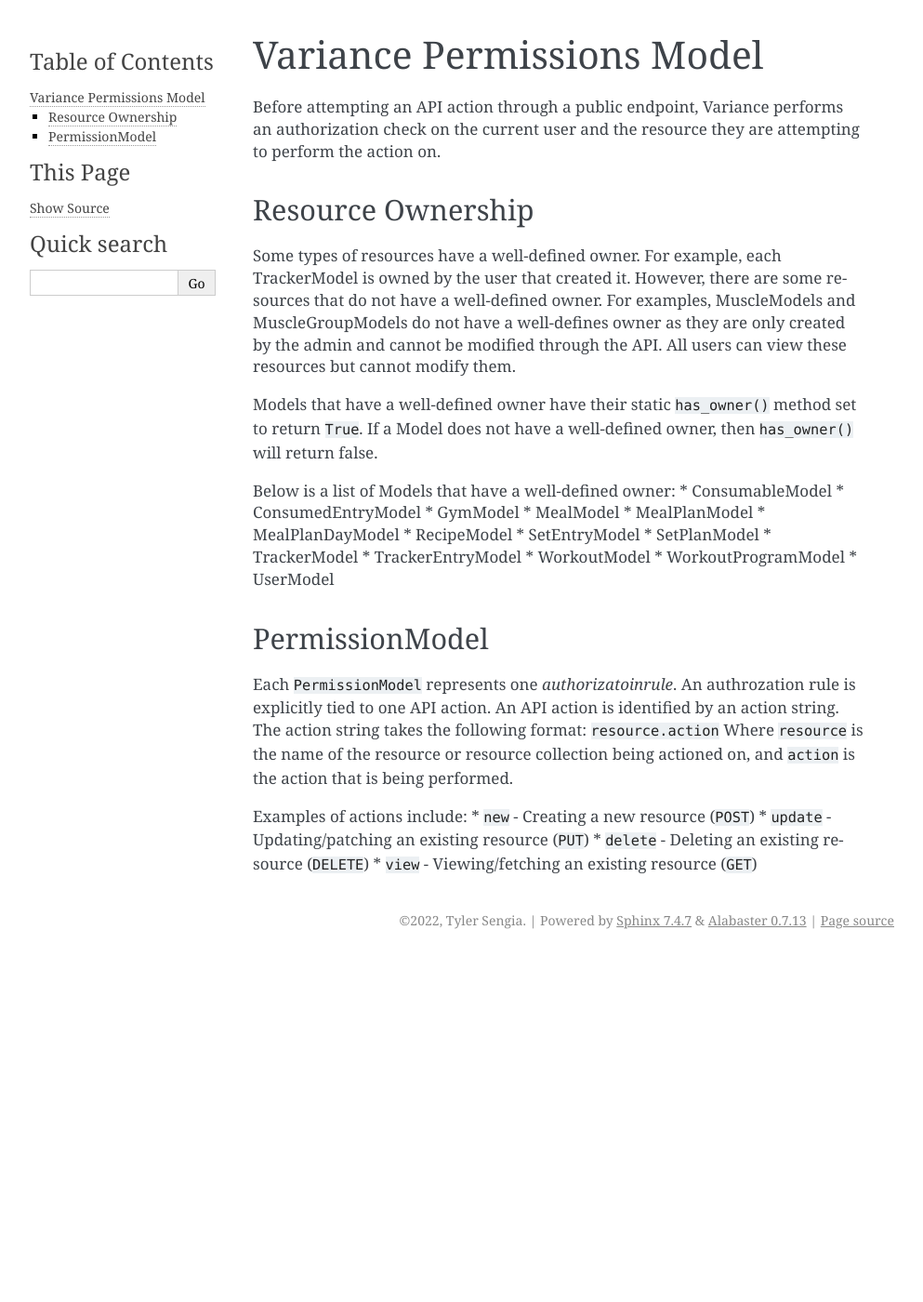
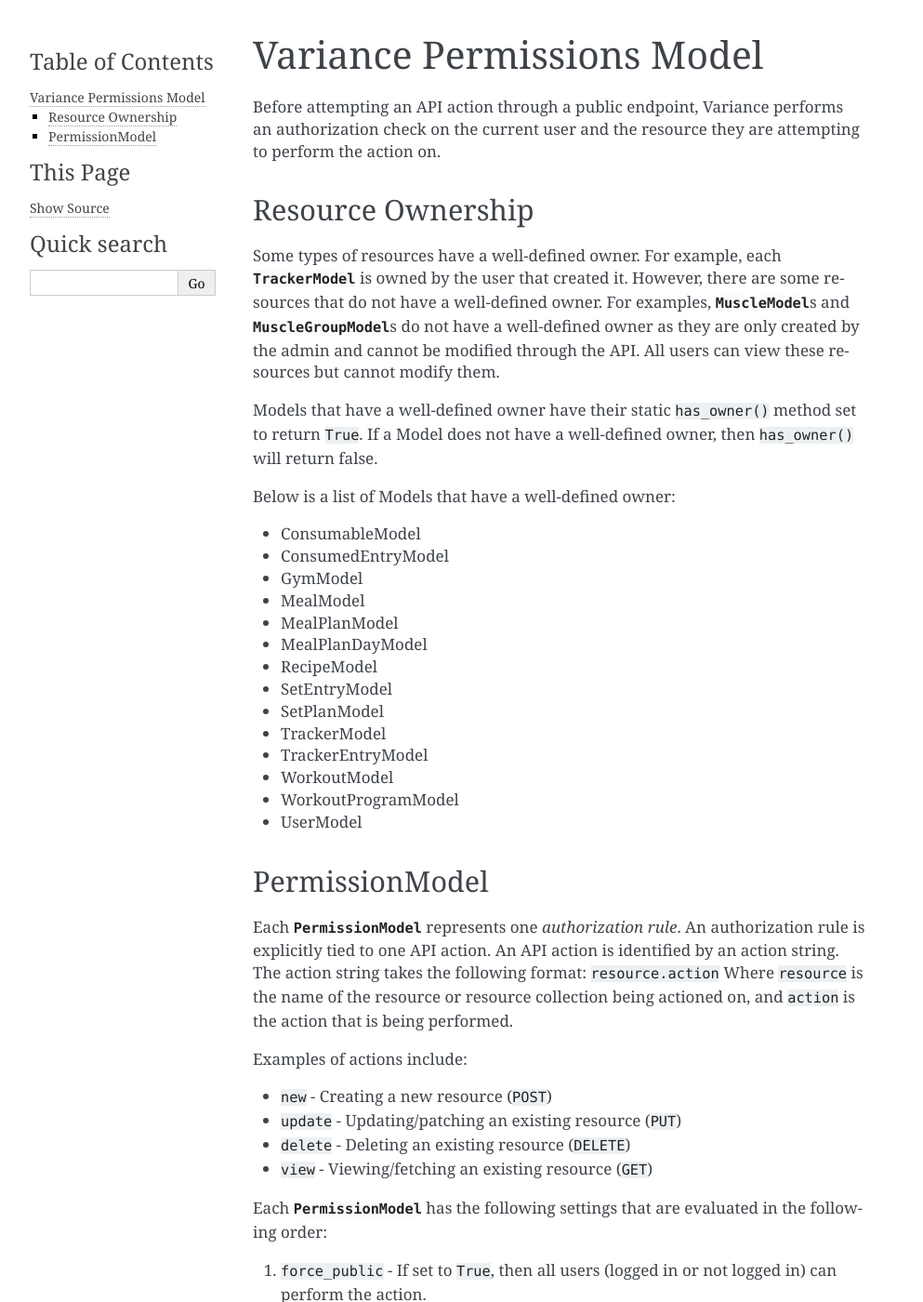
Before and after one commit to tsengia/Variance, a Sphinx documentation site: the page built from docs/source/permissions.rst, in a window 1280 px wide and 1400 px high. Shown: the whole window at 93% size, without its empty margins (148-1141 px from the left). Built offline with Sphinx 7.4.7, drawn with Linux system fonts in a browser that asks for light colours; some of the changed lines change nothing that is shown; some of the changed text lies outside the part shown.

Commit message:
Working on permissions docs

```diff
--- a/docs/source/permissions.rst
+++ b/docs/source/permissions.rst
@@ -9,40 +9,54 @@
 ---------------------------
 Resource Ownership
 ---------------------------
-Some types of resources have a well-defined owner. For example, each TrackerModel is owned by the user that created it.
+Some types of resources have a well-defined owner. For example, each :py:class:`~variance.models.tracker.TrackerModel` is owned by the user that created it.
 However, there are some resources that do not have a well-defined owner.
-For examples, MuscleModels and MuscleGroupModels do not have a well-defines owner as they are only created by the admin and cannot be modified through the API. All users can view these resources but cannot modify them.
+For examples, :py:class:`~variance.models.muscle.MuscleModel`\s and :py:class:`~variance.models.muscle.MuscleGroupModel`\s do not have a well-defined owner as they are only created by the admin and cannot be modified through the API. All users can view these resources but cannot modify them.
 
 Models that have a well-defined owner have their static ``has_owner()`` method set to return ``True``. If a Model does not have a well-defined owner, then ``has_owner()`` will return false.
 
 Below is a list of Models that have a well-defined owner:
-* ConsumableModel
-* ConsumedEntryModel
-* GymModel
-* MealModel
-* MealPlanModel
-* MealPlanDayModel
-* RecipeModel
-* SetEntryModel
-* SetPlanModel
-* TrackerModel
-* TrackerEntryModel
-* WorkoutModel
-* WorkoutProgramModel
-* UserModel
+
+*  ConsumableModel
+*  ConsumedEntryModel
+*  GymModel
+*  MealModel
+*  MealPlanModel
+*  MealPlanDayModel
+*  RecipeModel
+*  SetEntryModel
+*  SetPlanModel
+*  TrackerModel
+*  TrackerEntryModel
+*  WorkoutModel
+*  WorkoutProgramModel
+*  UserModel
 
 -----------------------------
 PermissionModel
 -----------------------------
-Each ``PermissionModel`` represents one *authorizatoin\ rule*.
-An authrozation rule is explicitly tied to one API action.
+Each :py:class:`~variance.models.permissions.PermissionModel` represents one *authorization* *rule*.
+An authorization rule is explicitly tied to one API action.
 An API action is identified by an action string.
 The action string takes the following format:
 ``resource.action``
 Where ``resource`` is the name of the resource or resource collection being actioned on, and ``action`` is the action that is being performed.
 
 Examples of actions include:
-* ``new`` - Creating a new resource (``POST``)
-* ``update`` - Updating/patching an existing resource (``PUT``)
-* ``delete`` - Deleting an existing resource (``DELETE``)
-* ``view`` - Viewing/fetching an existing resource (``GET``)
+
+*  ``new`` - Creating a new resource (``POST``)
+*  ``update`` - Updating/patching an existing resource (``PUT``)
+*  ``delete`` - Deleting an existing resource (``DELETE``)
+*  ``view`` - Viewing/fetching an existing resource (``GET``)
+
+Each :py:class:`~variance.models.permissions.PermissionModel` has the following settings that are evaluated in the following order:
+
+1. ``force_public`` - If set to ``True``, then all users (logged in or not logged in) can perform the action.
+2. ``allow_user`` - If the ID of the user attempting to perform the action matches the ID of the value of the ``allow_user`` column, then the action is permitted.
+3. ``allow_role`` - If the role of the user attempting to perform the action matches the value of the ``allow_role`` column, then the action is permitted.
+4. ``allow_owner`` - If this is set to ``True``, then the ID of the owner of the resource will be checked against the ID of the user attempting to perform the action.
+5. ``check_public`` - If this is set to ``True``, then the ``is_public`` attribute of the model will determine if the action can be performed. If the model has ``is_public`` set to ``True``, then the action will be performed.
+
+.. note::
+    The ``force_public`` flag is mainly used for handling permissions for resources that do not have a well defined owner, such as UnitModels, ExerciseModels, and EquipmentModels.
+    The ``is_public`` flag is mainly used for allowing users to set their Recipes, Consumables, and Workouts to be viewed publicly.
```
